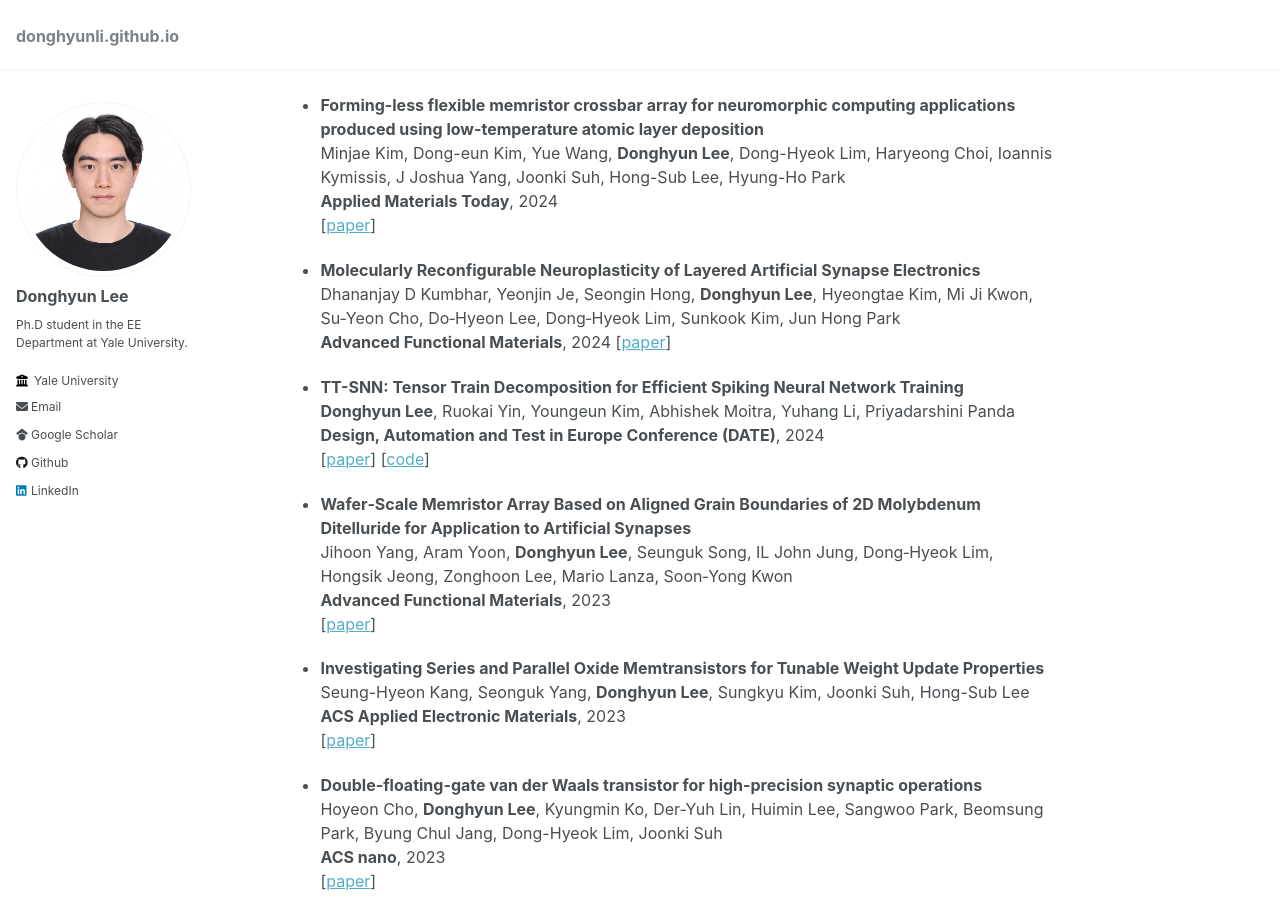
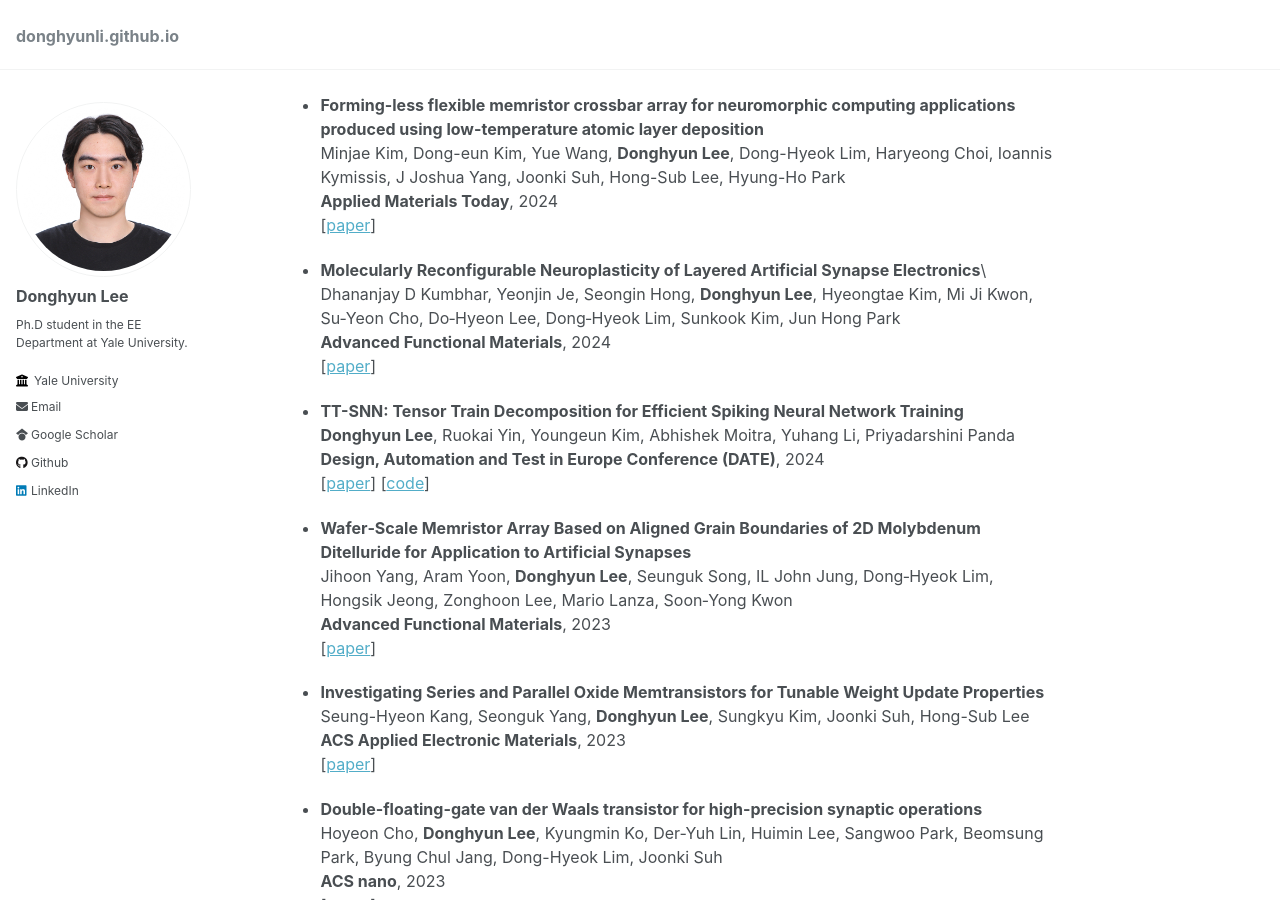
Before and after one commit to donghyunli/donghyunli.github.io, a Jekyll site: the page built from _pages/about.md, in a window 1280 px wide and 900 px high, scrolled down 1249 px. Built offline with Jekyll 4.4.1, drawn with Linux system fonts in a browser that asks for light colours.

Commit message:
paper update

```diff
--- a/_pages/about.md
+++ b/_pages/about.md
@@ -29,64 +29,64 @@ I received B.E. degree in Mechanical Engineering Department at Yonsei University
 Soobin Shim\*, Seongchan Kim\*, **Donghyun Lee**\*, Hyeongtae Kim, Mi Ji Kwon, Su-yeon Cho, Windy Ayu Lestari, Jaeyoung Seo, Dongjoon Yeo, Jina Na, Somnath Suhas Kundale, Nuri Oh and Jun Hong Park\\
 *Underivew*
 
-- **Scaling Direct Feedback Alignment for ImageNet Training**
-Yuhang Li, Ruokai Yin, **Donghyun Lee**, Youngeun Kim, Souvik Kundu, Priyadarshini Panda
+- **Scaling Direct Feedback Alignment for ImageNet Training**\\
+Yuhang Li, Ruokai Yin, **Donghyun Lee**, Youngeun Kim, Souvik Kundu, Priyadarshini Panda\\
 *Underivew*
 
-- **Spiking Transformer with Spatial-Temporal Attention**
-**Donghyun Lee**, Yuhang Li, Youngeun Kim,Shiting Xiao, Priyadarshini Panda
+- **Spiking Transformer with Spatial-Temporal Attention**\\
+**Donghyun Lee**, Yuhang Li, Youngeun Kim,Shiting Xiao, Priyadarshini Panda\\
 [[paper](https://arxiv.org/pdf/2409.19764)]
 
-- **ReSpike: Residual Frames-based Spiking Neural Networks for Efficient Action Recognition**
-Shiting Xiao, Yuhang Li, Youngeun Kim, **Donghyun Lee**, Priyadarshini Panda
+- **ReSpike: Residual Frames-based Spiking Neural Networks for Efficient Action Recognition**\\
+Shiting Xiao, Yuhang Li, Youngeun Kim, **Donghyun Lee**, Priyadarshini Panda\\
 [[paper](https://arxiv.org/pdf/2409.01564)] [[code](https://github.com/GinnyXiao/ReSpike)]
 
-- **GenQ: Quantization in Low Data Regimes with Generative Synthetic Data**
-Yuhang Li, Youngeun Kim, **Donghyun Lee**, Souvik Kundu, Priyadarshini Panda
-**European Conference on Computer Vision (ECCV)**, 2024
+- **GenQ: Quantization in Low Data Regimes with Generative Synthetic Data**\\
+Yuhang Li, Youngeun Kim, **Donghyun Lee**, Souvik Kundu, Priyadarshini Panda\\
+**European Conference on Computer Vision (ECCV)**, 2024\\
 [[paper](https://arxiv.org/pdf/2312.05272)] [[code](https://github.com/Intelligent-Computing-Lab-Yale/GenQ)]
 
-- **Forming-less flexible memristor crossbar array for neuromorphic computing applications produced using low-temperature atomic layer deposition**
-Minjae Kim, Dong-eun Kim, Yue Wang, **Donghyun Lee**, Dong-Hyeok Lim, Haryeong Choi, Ioannis Kymissis, J Joshua Yang, Joonki Suh, Hong-Sub Lee, Hyung-Ho Park
-**Applied Materials Today**, 2024
+- **Forming-less flexible memristor crossbar array for neuromorphic computing applications produced using low-temperature atomic layer deposition**\\
+Minjae Kim, Dong-eun Kim, Yue Wang, **Donghyun Lee**, Dong-Hyeok Lim, Haryeong Choi, Ioannis Kymissis, J Joshua Yang, Joonki Suh, Hong-Sub Lee, Hyung-Ho Park\\
+**Applied Materials Today**, 2024\\
 [[paper](https://www.sciencedirect.com/science/article/pii/S2352940724001501)]
 
-- **Molecularly Reconfigurable Neuroplasticity of Layered Artificial Synapse Electronics**
+- **Molecularly Reconfigurable Neuroplasticity of Layered Artificial Synapse Electronics**\\
 Dhananjay D Kumbhar, Yeonjin Je, Seongin Hong, **Donghyun Lee**, Hyeongtae Kim, Mi Ji Kwon, Su‐Yeon Cho, Do‐Hyeon Lee, Dong‐Hyeok Lim, Sunkook Kim, Jun Hong Park \\
-**Advanced Functional Materials**, 2024
+**Advanced Functional Materials**, 2024\\
 [[paper](https://onlinelibrary.wiley.com/doi/full/10.1002/adfm.202311994)]
 
-- **TT-SNN: Tensor Train Decomposition for Efficient Spiking Neural Network Training**
-**Donghyun Lee**, Ruokai Yin, Youngeun Kim, Abhishek Moitra, Yuhang Li, Priyadarshini Panda
-**Design, Automation and Test in Europe Conference (DATE)**, 2024
+- **TT-SNN: Tensor Train Decomposition for Efficient Spiking Neural Network Training**\\
+**Donghyun Lee**, Ruokai Yin, Youngeun Kim, Abhishek Moitra, Yuhang Li, Priyadarshini Panda\\
+**Design, Automation and Test in Europe Conference (DATE)**, 2024\\
 [[paper](https://arxiv.org/pdf/2401.08001)] [[code](https://github.com/donghyunli/TT-SNN)]
 
-- **Wafer‐Scale Memristor Array Based on Aligned Grain Boundaries of 2D Molybdenum Ditelluride for Application to Artificial Synapses**
-Jihoon Yang, Aram Yoon, **Donghyun Lee**, Seunguk Song, IL John Jung, Dong‐Hyeok Lim, Hongsik Jeong, Zonghoon Lee, Mario Lanza, Soon‐Yong Kwon
-**Advanced Functional Materials**, 2023
+- **Wafer‐Scale Memristor Array Based on Aligned Grain Boundaries of 2D Molybdenum Ditelluride for Application to Artificial Synapses**\\
+Jihoon Yang, Aram Yoon, **Donghyun Lee**, Seunguk Song, IL John Jung, Dong‐Hyeok Lim, Hongsik Jeong, Zonghoon Lee, Mario Lanza, Soon‐Yong Kwon\\
+**Advanced Functional Materials**, 2023\\
 [[paper](https://onlinelibrary.wiley.com/doi/full/10.1002/adfm.202309455)]
 
-- **Investigating Series and Parallel Oxide Memtransistors for Tunable Weight Update Properties**
-Seung-Hyeon Kang, Seonguk Yang, **Donghyun Lee**, Sungkyu Kim, Joonki Suh, Hong-Sub Lee
-**ACS Applied Electronic Materials**, 2023
+- **Investigating Series and Parallel Oxide Memtransistors for Tunable Weight Update Properties**\\
+Seung-Hyeon Kang, Seonguk Yang, **Donghyun Lee**, Sungkyu Kim, Joonki Suh, Hong-Sub Lee\\
+**ACS Applied Electronic Materials**, 2023\\
 [[paper](https://pubs.acs.org/doi/abs/10.1021/acsaelm.3c00325)]
 
-- **Double-floating-gate van der Waals transistor for high-precision synaptic operations**
-Hoyeon Cho, **Donghyun Lee**, Kyungmin Ko, Der-Yuh Lin, Huimin Lee, Sangwoo Park, Beomsung Park, Byung Chul Jang, Dong-Hyeok Lim, Joonki Suh
-**ACS nano**, 2023
+- **Double-floating-gate van der Waals transistor for high-precision synaptic operations**\\
+Hoyeon Cho, **Donghyun Lee**, Kyungmin Ko, Der-Yuh Lin, Huimin Lee, Sangwoo Park, Beomsung Park, Byung Chul Jang, Dong-Hyeok Lim, Joonki Suh\\
+**ACS nano**, 2023\\
 [[paper](https://pubs.acs.org/doi/abs/10.1021/acsnano.2c11538)]
 
-- **Filamentary and interface-type memristors based on tantalum oxide for energy-efficient neuromorphic hardware**
-Minjae Kim, Malik Abdul Rehman, **Donghyun Lee**, Yue Wang, Dong-Hyeok Lim, Muhammad Farooq Khan, Haryeong Choi, Qing Yi Shao, Joonki Suh, Hong-Sub Lee, Hyung-Ho Park
-**ACS applied materials & interfaces**, 2022
+- **Filamentary and interface-type memristors based on tantalum oxide for energy-efficient neuromorphic hardware**\\
+Minjae Kim, Malik Abdul Rehman, **Donghyun Lee**, Yue Wang, Dong-Hyeok Lim, Muhammad Farooq Khan, Haryeong Choi, Qing Yi Shao, Joonki Suh, Hong-Sub Lee, Hyung-Ho Park\\
+**ACS applied materials & interfaces**, 2022\\
 [[paper](https://pubs.acs.org/doi/abs/10.1021/acsami.2c12296)]
 
-- **Policy gradient-based core placement optimization for multichip many-core systems**
-Wooshik Myung, **Donghyun Lee**, Chenhang Song, Guanrui Wang, Cheng Ma
-**IEEE Transactions on Neural Networks and Learning Systems (TNNLS)**, 2021
+- **Policy gradient-based core placement optimization for multichip many-core systems**\\
+Wooshik Myung, **Donghyun Lee**, Chenhang Song, Guanrui Wang, Cheng Ma\\
+**IEEE Transactions on Neural Networks and Learning Systems (TNNLS)**, 2021\\
 [[paper](https://ieeexplore.ieee.org/abstract/document/9570134/)] [[code](https://github.com/WOOSHIK-M/Core_Placement_with_Reinforcement_Learning)]
 
-- **QTTNet: Quantized tensor train neural networks for 3D object and video recognition**
-**Donghyun Lee**, Dingheng Wang, Yukuan Yang, Lei Deng, Guangshe Zhao, Guoqi Li
-**Neural Networks**, 2021
+- **QTTNet: Quantized tensor train neural networks for 3D object and video recognition**\\
+**Donghyun Lee**, Dingheng Wang, Yukuan Yang, Lei Deng, Guangshe Zhao, Guoqi Li\\
+**Neural Networks**, 2021\\
 [[paper](https://www.sciencedirect.com/science/article/pii/S0893608021002306)] [[code](https://github.com/donghyunli/QTTNet)]
```
